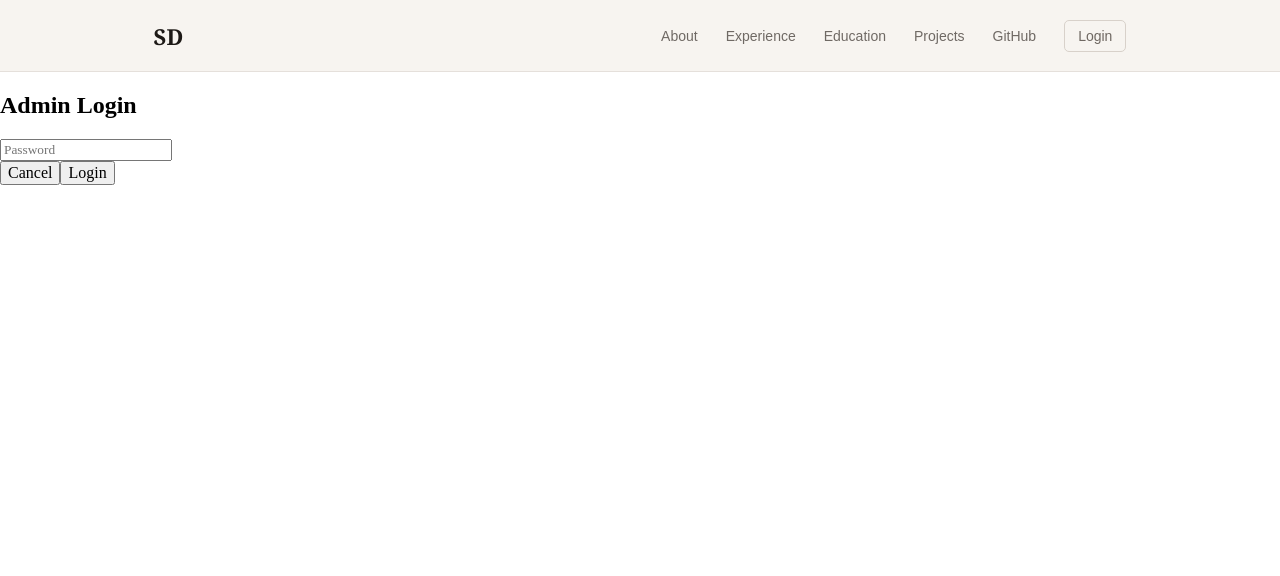
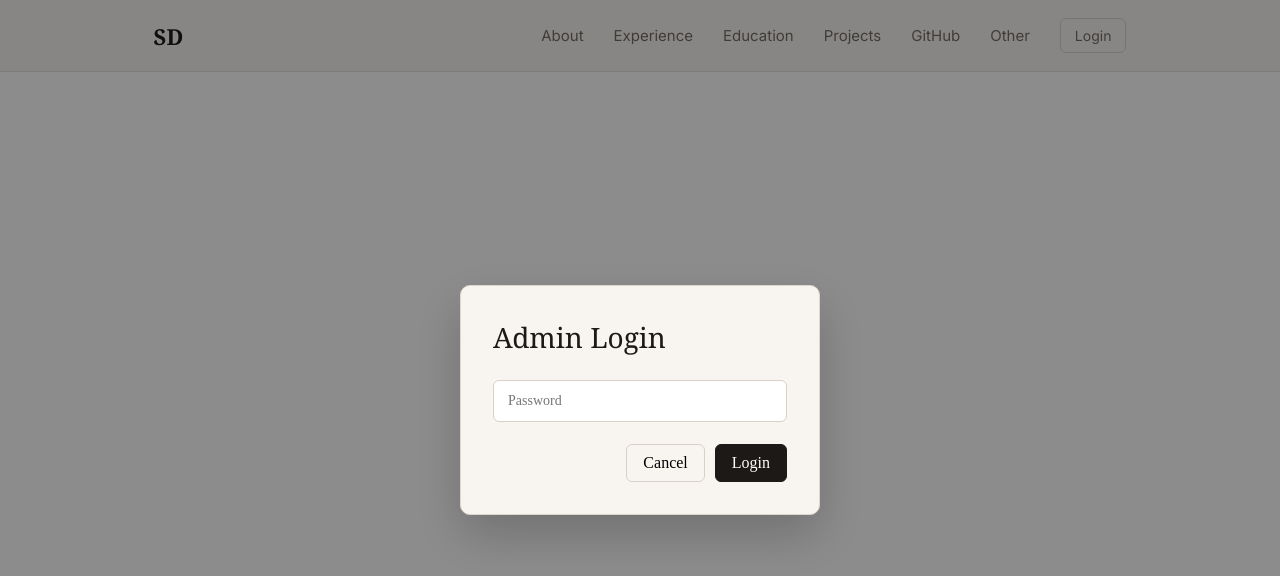
Before and after one commit to sdeng4/deng_profile, a React (Vite) app: page / in a window 1280 px wide. Both pictures are taken after a click on the button "Login". Shown: the top 576 px of the page. Built offline with nearby package versions, Linux system fonts and the light colour scheme.

Commit message:
fix login

```diff
--- a/src/components/LoginModal/LoginModal.css
+++ b/src/components/LoginModal/LoginModal.css
@@ -1,61 +1,79 @@
-.navbar {
+.login-overlay {
+  position: fixed;
+  top: 0;
+  left: 0;
+
   width: 100%;
-  height: 72px;
+  height: 100%;
+
+  background: rgba(0, 0, 0, 0.45);
 
   display: flex;
   align-items: center;
-  justify-content: space-between;
+  justify-content: center;
 
-  padding: 0 12%;
-
-  background-color: #f7f4f0;
-  border-bottom: 1px solid #e5e0db;
+  z-index: 1000;
 }
 
-.navbar-logo {
-  font-family: Georgia, "Times New Roman", serif;
-  font-size: 24px;
+.login-modal {
+  width: 360px;
+  padding: 32px;
+
+  background: #f8f5f1;
+  border: 1px solid #ddd6cf;
+  border-radius: 10px;
+
+  box-shadow: 0 20px 50px rgba(0, 0, 0, 0.2);
+}
+
+.login-modal h2 {
+  margin: 0 0 24px;
+
+  font-family: Georgia, serif;
+  font-size: 28px;
   font-weight: 500;
+
   color: #1d1916;
 }
 
-.navbar-links {
-  display: flex;
-  align-items: center;
-  gap: 28px;
+.login-modal input {
+  width: 100%;
+  padding: 12px 14px;
+
+  border: 1px solid #d8d1ca;
+  border-radius: 6px;
+
+  font-size: 14px;
+
+  background: white;
+
+  outline: none;
 }
 
-.navbar-links a {
-  font-family: Arial, Helvetica, sans-serif;
-  font-size: 15px;
-  font-weight: 400;
-  color: #766f69;
-  text-decoration: none;
-  transition: color 0.2s ease;
+.login-modal input:focus {
+  border-color: #c66b3d;
 }
 
-.navbar-links a:hover {
-  color: #c66b3d;
+.login-actions {
+  display: flex;
+  justify-content: flex-end;
+  gap: 10px;
+
+  margin-top: 22px;
 }
 
-.navbar-links button {
-  font-family: Arial, Helvetica, sans-serif;
-  font-size: 14px;
-  font-weight: 400;
-
-  color: #6f6862;
-  background: transparent;
+.login-actions button {
+  padding: 9px 16px;
 
   border: 1px solid #d8d1ca;
-  border-radius: 5px;
+  border-radius: 6px;
 
-  padding: 7px 13px;
+  background: transparent;
   cursor: pointer;
-
-  transition: all 0.2s ease;
 }
 
-.navbar-links button:hover {
-  color: #c66b3d;
-  border-color: #c66b3d;
+.login-actions button:last-child {
+  background: #1d1916;
+  color: white;
+  border-color: #1d1916;
 }
--- a/src/components/Navbar/Navbar.css
+++ b/src/components/Navbar/Navbar.css
@@ -8,28 +8,51 @@
 
   padding: 0 12%;
 
+  background-color: #f7f4f0;
   border-bottom: 1px solid #e5e0db;
-  background-color: #f7f4f0;
 }
 
 .navbar-logo {
-  font-family: Georgia, serif;
+  font-family: Georgia, "Times New Roman", serif;
   font-size: 22px;
   font-weight: 600;
+  color: #1f1a17;
 }
 
 .navbar-links {
   display: flex;
   align-items: center;
-  gap: 28px;
+  gap: 30px;
 }
 
 .navbar-links a {
-  color: #6f6964;
-  font-size: 14px;
+  font-family: "Inter", Arial, sans-serif;
+  font-size: 15px;
+  font-weight: 400;
+  color: #746d67;
   text-decoration: none;
 }
 
 .navbar-links a:hover {
-  color: #c46d3c;
+  color: #c96d3c;
 }
+
+.navbar-links button {
+  font-family: "Inter", Arial, sans-serif;
+  font-size: 14px;
+  font-weight: 400;
+
+  color: #746d67;
+  background: transparent;
+
+  border: 1px solid #d8d1ca;
+  border-radius: 6px;
+
+  padding: 8px 14px;
+  cursor: pointer;
+}
+
+.navbar-links button:hover {
+  color: #c96d3c;
+  border-color: #c96d3c;
+}
--- a/src/components/Navbar/Navbar.jsx
+++ b/src/components/Navbar/Navbar.jsx
@@ -20,6 +20,7 @@ function Navbar() {
         <a href="https://github.com/sdeng4" target="_blank">
           GitHub
         </a>
+        <a href="">Other</a>
         <button onClick={()=>setShowLogin(true)}>Login</button>
       </nav>
     </header>
--- a/src/index.css
+++ b/src/index.css
@@ -1,3 +1,5 @@
+@import url('https://fonts.googleapis.com/css2?family=Inter:wght@400;500;600&display=swap');
+
 * {
   box-sizing: border-box;
 }
```
Also changed, not shown: src/Other/Other.css (added), src/Other/Other.jsx (added).
